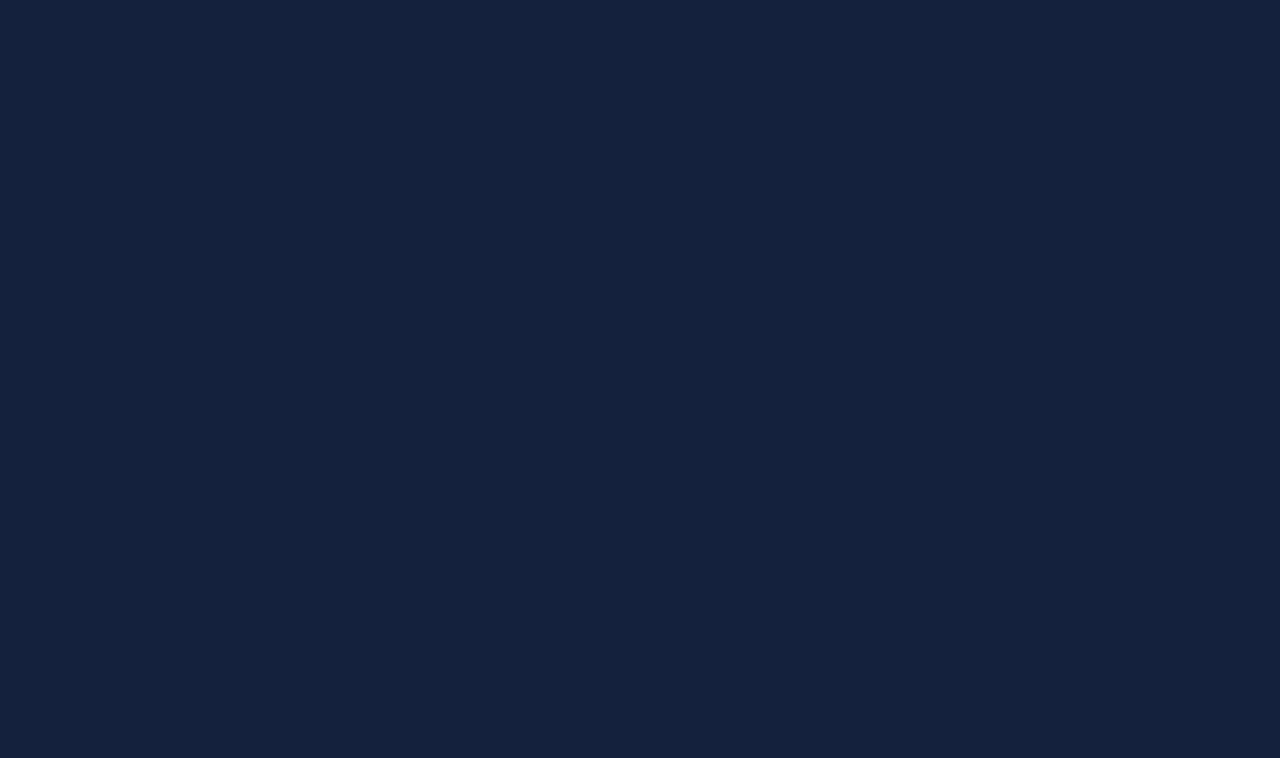
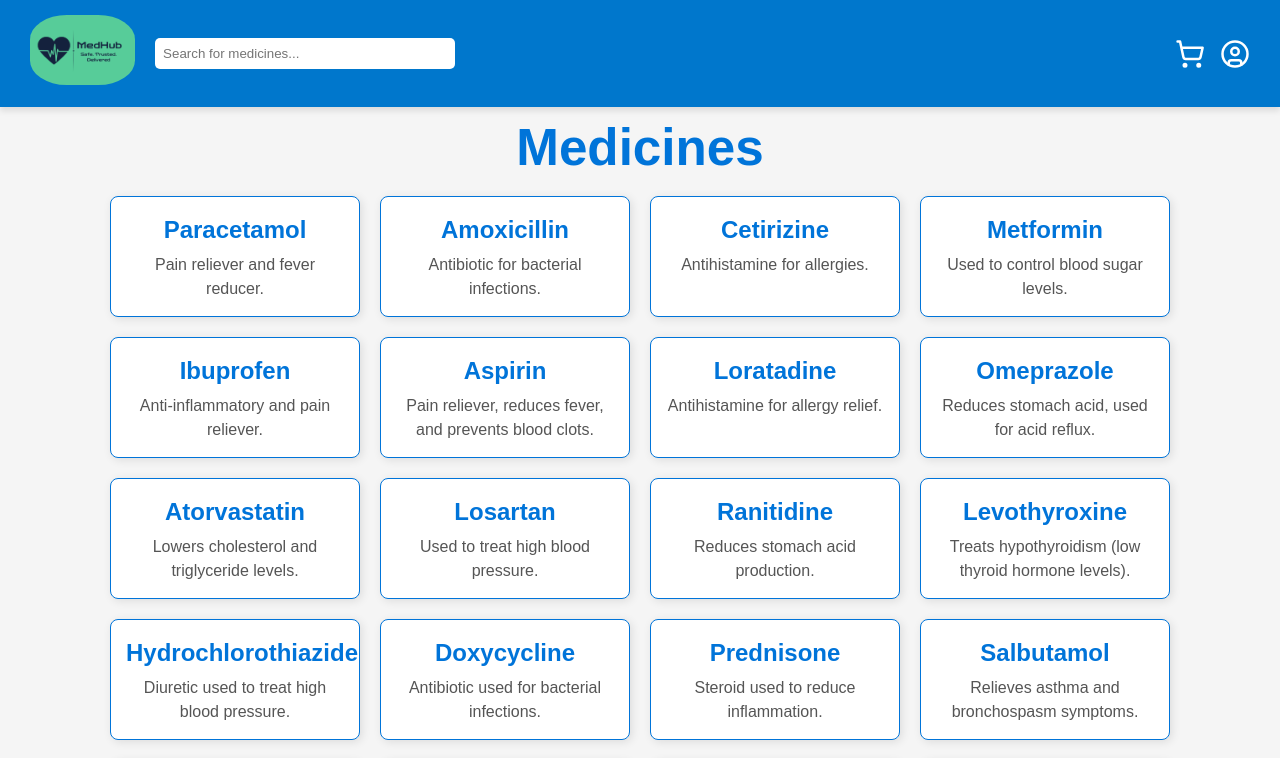
Before and after one commit to ArnavKaul/MedHub, a React (Vite) app: page /medicines in a window 1280 px wide. Before the commit this address had no page. Shown: the top 758 px of the page. Built offline with nearby package versions, Linux system fonts and the light colour scheme.

Commit message:
Linked logo to Home, Added a medicines page, Search filtering completed, Changed abit of css, Separated Header and Footer for ease of use in other pages.

```diff
--- a/package.json
+++ b/package.json
@@ -10,7 +10,7 @@
 		"preview": "vite preview"
 	},
 	"dependencies": {
-    "@shadcn/ui": "^0.0.4",
+		"@radix-ui/themes": "^3.2.0",
 		"axios": "^1.7.9",
 		"bcryptjs": "^2.4.3",
 		"cors": "^2.8.5",
--- a/src/App.jsx
+++ b/src/App.jsx
@@ -14,16 +14,16 @@
 import "./common/index.css";
 import Login from "./login";
 import Signup from "./signup";
-import {BrowserRouter as Router, Routes, Route} from "react-router-dom";
+import { BrowserRouter as Router, Routes, Route } from "react-router-dom";
 import { Home } from "lucide-react";
-
+import MedicinesPage from "./MedicinesPage";
 ReactDOM.createRoot(document.getElementById("root")).render(
-		<Router>
+	<Router>
 		<Routes>
-		<Route path="/home" element={<Homepage />} />
-		<Route path="/signup" element={<Signup />} />
-		<Route path="/login" element={<Login />} />
-
-	</Routes>
+			<Route path="/home" element={<Homepage />} />
+			<Route path="/signup" element={<Signup />} />
+			<Route path="/login" element={<Login />} />
+			<Route path="/medicines" element={<MedicinesPage />} />
+		</Routes>
 	</Router>
 );
--- /dev/null
+++ b/src/Footer.jsx
@@ -0,0 +1,11 @@
+import React from "react";
+
+const Footer = () => {
+	return (
+		<footer className="footer">
+			<p>&copy; 2025 MedHub. All rights reserved.</p>
+		</footer>
+	);
+};
+
+export default Footer;
--- /dev/null
+++ b/src/Header.jsx
@@ -0,0 +1,34 @@
+import React from "react";
+import { ShoppingCart, UserCircle } from "lucide-react";
+import { Link } from "react-router-dom";
+import "./common/App.css"; // Ensure CSS is properly linked
+
+const Header = ({ searchItem, handleInputChange }) => {
+	return (
+		<nav className="navbar">
+			<Link to="/home">
+				<img src="/logo.png" alt="MedHub Logo" className="logo" />
+			</Link>
+
+			{/* Search Bar */}
+			<div className="search-container">
+				<input
+					type="text"
+					value={searchItem}
+					onChange={handleInputChange}
+					placeholder="Search for medicines..."
+					className="search-bar"
+				/>
+			</div>
+
+			{/* Icons for Cart and User */}
+			<div className="icons">
+				<ShoppingCart className="icon" />
+
+				<UserCircle className="icon" />
+			</div>
+		</nav>
+	);
+};
+
+export default Header;
--- /dev/null
+++ b/src/MedicinesPage.jsx
@@ -0,0 +1,292 @@
+import React, { useState } from "react";
+import { Link } from "react-router-dom";
+import "./common/MedicinesPage.css"; // Importing the external CSS file
+import Header from "./Header"; // Import the Header component
+import Footer from "./Footer.jsx";
+
+const medicines = [
+	{
+		id: 1,
+		name: "Paracetamol",
+		description: "Pain reliever and fever reducer.",
+	},
+	{
+		id: 2,
+		name: "Amoxicillin",
+		description: "Antibiotic for bacterial infections.",
+	},
+	{ id: 3, name: "Cetirizine", description: "Antihistamine for allergies." },
+	{
+		id: 4,
+		name: "Metformin",
+		description: "Used to control blood sugar levels.",
+	},
+	{
+		id: 5,
+		name: "Ibuprofen",
+		description: "Anti-inflammatory and pain reliever.",
+	},
+	{
+		id: 6,
+		name: "Aspirin",
+		description: "Pain reliever, reduces fever, and prevents blood clots.",
+	},
+	{
+		id: 7,
+		name: "Loratadine",
+		description: "Antihistamine for allergy relief.",
+	},
+	{
+		id: 8,
+		name: "Omeprazole",
+		description: "Reduces stomach acid, used for acid reflux.",
+	},
+	{
+		id: 9,
+		name: "Atorvastatin",
+		description: "Lowers cholesterol and triglyceride levels.",
+	},
+	{
+		id: 10,
+		name: "Losartan",
+		description: "Used to treat high blood pressure.",
+	},
+	{
+		id: 11,
+		name: "Ranitidine",
+		description: "Reduces stomach acid production.",
+	},
+	{
+		id: 12,
+		name: "Levothyroxine",
+		description: "Treats hypothyroidism (low thyroid hormone levels).",
+	},
+	{
+		id: 13,
+		name: "Hydrochlorothiazide",
+		description: "Diuretic used to treat high blood pressure.",
+	},
+	{
+		id: 14,
+		name: "Doxycycline",
+		description: "Antibiotic used for bacterial infections.",
+	},
+	{
+		id: 15,
+		name: "Prednisone",
+		description: "Steroid used to reduce inflammation.",
+	},
+	{
+		id: 16,
+		name: "Salbutamol",
+		description: "Relieves asthma and bronchospasm symptoms.",
+	},
+	{
+		id: 17,
+		name: "Montelukast",
+		description: "Prevents asthma attacks and treats allergies.",
+	},
+	{
+		id: 18,
+		name: "Warfarin",
+		description: "Blood thinner used to prevent blood clots.",
+	},
+	{
+		id: 19,
+		name: "Ciprofloxacin",
+		description: "Broad-spectrum antibiotic for bacterial infections.",
+	},
+	{
+		id: 20,
+		name: "Amlodipine",
+		description: "Treats high blood pressure and chest pain.",
+	},
+	{
+		id: 21,
+		name: "Metoprolol",
+		description: "Beta-blocker for high blood pressure and heart issues.",
+	},
+	{
+		id: 22,
+		name: "Clopidogrel",
+		description: "Prevents blood clots in heart disease patients.",
+	},
+	{
+		id: 23,
+		name: "Fluconazole",
+		description: "Antifungal medication for yeast infections.",
+	},
+	{
+		id: 24,
+		name: "Azithromycin",
+		description: "Antibiotic for respiratory and skin infections.",
+	},
+	{
+		id: 25,
+		name: "Duloxetine",
+		description: "Used to treat depression and anxiety.",
+	},
+	{
+		id: 26,
+		name: "Sertraline",
+		description: "Antidepressant used for anxiety and depression.",
+	},
+	{
+		id: 27,
+		name: "Tramadol",
+		description: "Painkiller for moderate to severe pain.",
+	},
+	{
+		id: 28,
+		name: "Gabapentin",
+		description: "Used for nerve pain and seizures.",
+	},
+	{
+		id: 29,
+		name: "Pregabalin",
+		description: "Treats nerve pain, epilepsy, and anxiety.",
+	},
+	{
+		id: 30,
+		name: "Furosemide",
+		description: "Diuretic for fluid retention and high blood pressure.",
+	},
+	{
+		id: 31,
+		name: "Methotrexate",
+		description: "Used for cancer, arthritis, and autoimmune diseases.",
+	},
+	{
+		id: 32,
+		name: "Spironolactone",
+		description: "Diuretic used for heart failure and acne.",
+	},
+	{
+		id: 33,
+		name: "Bisoprolol",
+		description: "Beta-blocker for heart conditions and high blood pressure.",
+	},
+	{
+		id: 34,
+		name: "Risperidone",
+		description: "Antipsychotic used for schizophrenia and bipolar disorder.",
+	},
+	{
+		id: 35,
+		name: "Quetiapine",
+		description: "Antipsychotic used for bipolar disorder and depression.",
+	},
+	{
+		id: 36,
+		name: "Insulin",
+		description: "Used to manage diabetes by controlling blood sugar levels.",
+	},
+	{
+		id: 37,
+		name: "Topiramate",
+		description: "Used for epilepsy and migraine prevention.",
+	},
+	{
+		id: 38,
+		name: "Budesonide",
+		description: "Steroid used for asthma and inflammatory bowel disease.",
+	},
+	{
+		id: 39,
+		name: "Esomeprazole",
+		description: "Reduces stomach acid for GERD and ulcers.",
+	},
+	{
+		id: 40,
+		name: "Tamsulosin",
+		description: "Used to treat enlarged prostate in men.",
+	},
+	{ id: 41, name: "Vardenafil", description: "Treats erectile dysfunction." },
+	{
+		id: 42,
+		name: "Sildenafil",
+		description: "Used for erectile dysfunction and pulmonary hypertension.",
+	},
+	{
+		id: 43,
+		name: "Bupropion",
+		description: "Antidepressant and smoking cessation aid.",
+	},
+	{
+		id: 44,
+		name: "Venlafaxine",
+		description: "Used to treat depression and anxiety disorders.",
+	},
+	{
+		id: 45,
+		name: "Trazodone",
+		description: "Antidepressant also used for insomnia.",
+	},
+	{
+		id: 46,
+		name: "Mirtazapine",
+		description: "Used to treat major depressive disorder.",
+	},
+	{
+		id: 47,
+		name: "Lisinopril",
+		description: "ACE inhibitor used for high blood pressure.",
+	},
+	{
+		id: 48,
+		name: "Digoxin",
+		description: "Used for heart failure and irregular heartbeat.",
+	},
+	{
+		id: 49,
+		name: "Levofloxacin",
+		description: "Antibiotic for bacterial infections.",
+	},
+	{
+		id: 50,
+		name: "Ondansetron",
+		description: "Prevents nausea and vomiting from chemotherapy.",
+	},
+];
+
+const MedicinesPage = () => {
+	const [searchItem, setSearchItem] = useState("");
+	const [filteredUsers, setFilteredUsers] = useState(medicines);
+
+	// Function to handle search input
+	const handleInputChange = (e) => {
+		const searchTerm = e.target.value;
+		setSearchItem(searchTerm);
+
+		// Filter medicines based on search term
+		const filteredItems = medicines.filter((medicine) =>
+			medicine.name.toLowerCase().includes(searchTerm.toLowerCase())
+		);
+
+		setFilteredUsers(filteredItems);
+	};
+
+	return (
+		<div className="container">
+			{/* Pass search state & function to Header */}
+			<Header searchItem={searchItem} handleInputChange={handleInputChange} />
+			<h1 className="title">Medicines</h1>
+			{/* Medicines Grid */}
+			<div className="medicine-grid">
+				{filteredUsers.length > 0 ? (
+					filteredUsers.map((medicine) => (
+						<div key={medicine.id} className="medicine-card">
+							<h2>{medicine.name}</h2>
+							<p>{medicine.description}</p>
+						</div>
+					))
+				) : (
+					<p className="no-results">No medicines found.</p>
+				)}
+			</div>
+			<Footer />
+		</div>
+	);
+};
+
+export default MedicinesPage;
--- a/src/common/App.css
+++ b/src/common/App.css
@@ -38,13 +38,11 @@
 }
 
 .search-bar {
-	width: 100%;
-	padding: 10px;
+	padding: 8px;
+	width: 300px;
 	border-radius: 5px;
 	border: none;
-	outline: none;
 }
-
 .icons {
 	display: flex;
 	gap: 15px;
--- /dev/null
+++ b/src/common/MedicinesPage.css
@@ -0,0 +1,97 @@
+/* General Styles */
+body {
+	font-family: Arial, sans-serif;
+	margin: 0;
+	padding: 0;
+	background-color: #f4f4f4;
+}
+
+/* Container */
+.container {
+	min-height: 100vh;
+	display: flex;
+	flex-direction: column;
+}
+
+/* Header */
+.header {
+	background-color: #0074d9;
+	color: white;
+	padding: 15px;
+	display: flex;
+	justify-content: space-between;
+	align-items: center;
+}
+
+.logo {
+	font-size: 20px;
+	font-weight: bold;
+}
+
+.search-bar {
+	padding: 8px;
+	width: 300px;
+	border-radius: 5px;
+	border: none;
+}
+
+.icons button {
+	background: none;
+	border: none;
+	font-size: 20px;
+	margin-left: 10px;
+	cursor: pointer;
+	color: white;
+}
+
+/* Title */
+.title {
+	text-align: center;
+	color: #0074d9;
+	margin-top: 120px;
+}
+
+/* Medicine Grid */
+.medicine-grid {
+	display: flex;
+	flex-wrap: wrap;
+	justify-content: center;
+	gap: 20px;
+	padding: 20px;
+}
+
+.medicine-card {
+	background: white;
+	padding: 15px;
+	border-radius: 8px;
+	box-shadow: 2px 2px 10px rgba(0, 0, 0, 0.1);
+	width: 250px;
+	text-align: center;
+	border: 1px solid #0074d9;
+}
+
+.medicine-card h2 {
+	color: #0074d9;
+	margin-bottom: 5px;
+}
+
+.medicine-card p {
+	color: #555;
+}
+
+/* Footer */
+.footer {
+	background-color: #0074d9;
+	color: white;
+	text-align: center;
+	padding: 10px;
+	margin-top: auto;
+}
+
+.no-results {
+	text-align: center;
+	font-size: 1.2rem;
+	font-weight: bold;
+	color: #ff4d4d;
+	padding: 20px;
+}
--- a/src/homepage.jsx
+++ b/src/homepage.jsx
@@ -1,55 +1,38 @@
 import React from "react";
-import { ShoppingCart, UserCircle } from "lucide-react";
+import { Link } from "react-router-dom";
+import Header from "./Header"; // Import the Header component
+import Footer from "./Footer.jsx";
 import "./common/App.css";
-
 
 const Homepage = () => {
 	return (
 		<>
 			<div className="container">
-			<nav className="navbar">
-				<img src="/logo.png" alt="MedHub Logo" className="logo" />
-
-				<div className="search-container">
-					<input
-						type="text"
-						placeholder="Search for medicines..."
-						className="search-bar"
-					/>
-				</div>
-				<div className="icons">
-					<ShoppingCart className="icon" />
-					<UserCircle className="icon" />
-				</div>
-			</nav>
-
-			<div className="offers-section">
+				<Header /> {/* Using the Header component */}
+				{/* <div className="offers-section">
 				<img
 					src="/offers-banner.jpg"
 					alt="Exclusive Medical Offers"
 					className="offers-banner"
-				/>
-			</div>
-
+				/> */}
+				{/* </div> */}
 				<div className="categories">
 					<h2>Shop by Category</h2>
 					<div className="category-grid">
-					{["Medicines", "Wellness", "Medical Devices", "Personal Care"].map(
-						(category, index) => (
-							<div key={index} className="category-card">
-								{category}
-							</div>
-						)
-					)}
+						{[
+							{ name: "Medicines", link: "/medicines" },
+							{ name: "Wellness", link: "/wellness" },
+							{ name: "Medical Devices", link: "/medical-devices" },
+							{ name: "Personal Care", link: "/personal-care" },
+						].map((category, index) => (
+							<Link to={category.link} key={index} className="category-card">
+								{category.name}
+							</Link>
+						))}
 					</div>
 				</div>
-
-			<footer className="footer">
-				<p>&copy; 2025 MedHub. All rights reserved.</p>
-			</footer>
+				<Footer />
 			</div>
-
-
 		</>
 	);
 };
```
Also changed, not shown: 1 other file (tests, documents, lock files or other folders). Lines whose indentation alone changed are shown as unchanged.
